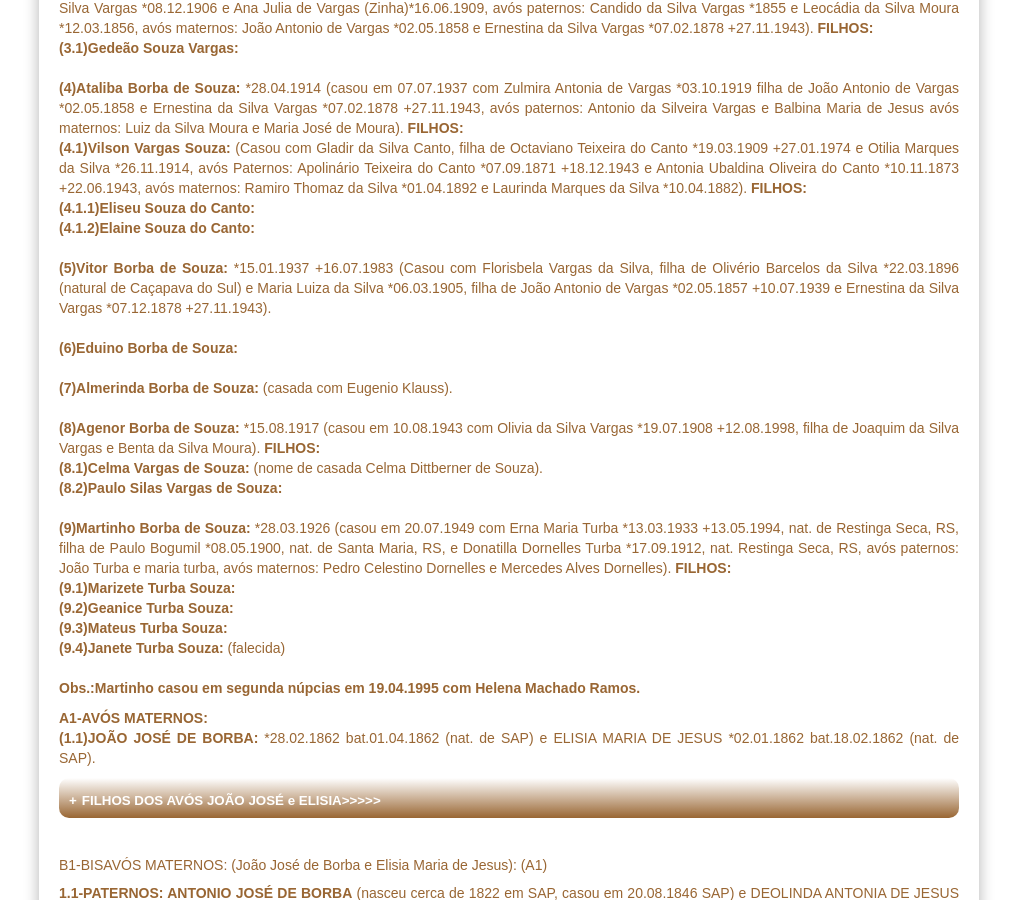
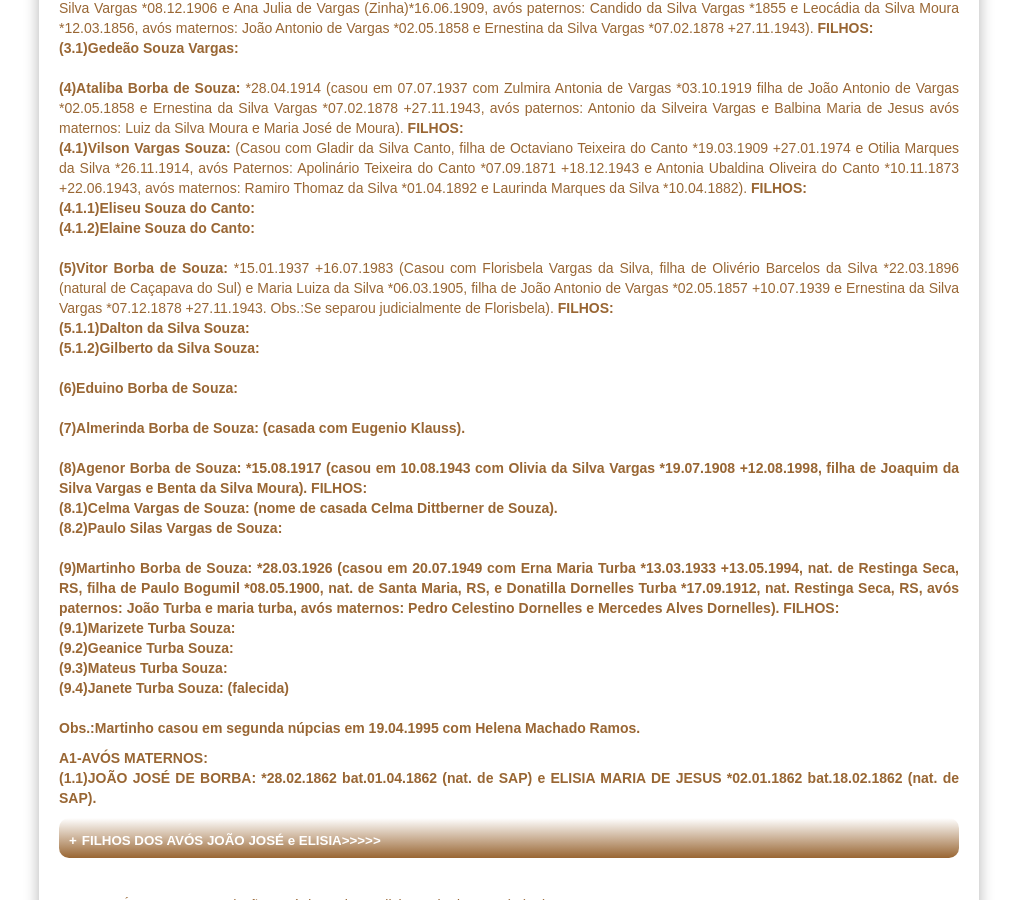
Before and after one commit to claudiovargas1955/claudiovargas1955.github.io, a Jekyll site: the page built from _pages/arvore-genealogica-da-familia-borba.html, in a window 1280 px wide and 900 px high, scrolled down 691 px. Shown: the whole window, without its empty margins (131-1148 px from the left). Built offline with Jekyll 4.4.1, drawn with Linux system fonts in a browser that asks for light colours; some web fonts are replaced.

Commit message:
Update arvore-genealogica-da-familia-borba.html

```diff
--- a/_pages/arvore-genealogica-da-familia-borba.html
+++ b/_pages/arvore-genealogica-da-familia-borba.html
@@ -83,7 +83,9 @@ Canto *10.11.1873 +22.06.1943, avós maternos: Ramiro Thomaz da Silva *01.04.189
 
 <b>(5)Vitor Borba de Souza: </b>*15.01.1937 +16.07.1983 (Casou com Florisbela Vargas da Silva, filha de Olivério Barcelos da Silva
 *22.03.1896 (natural de Caçapava do Sul) e Maria Luiza da Silva *06.03.1905, filha de João Antonio de Vargas *02.05.1857 +10.07.1939 e
-Ernestina da Silva Vargas *07.12.1878 +27.11.1943). <br><br>
+Ernestina da Silva Vargas *07.12.1878 +27.11.1943. Obs.:Se separou judicialmente de Florisbela). <b>FILHOS: </b><br>
+       <b>(5.1.1)Dalton da Silva Souza: <br>
+       <b>(5.1.2)Gilberto da Silva Souza: </b> <br><br>
 
 <b>(6)Eduino Borba de Souza: </b><br/><br>
 
```
